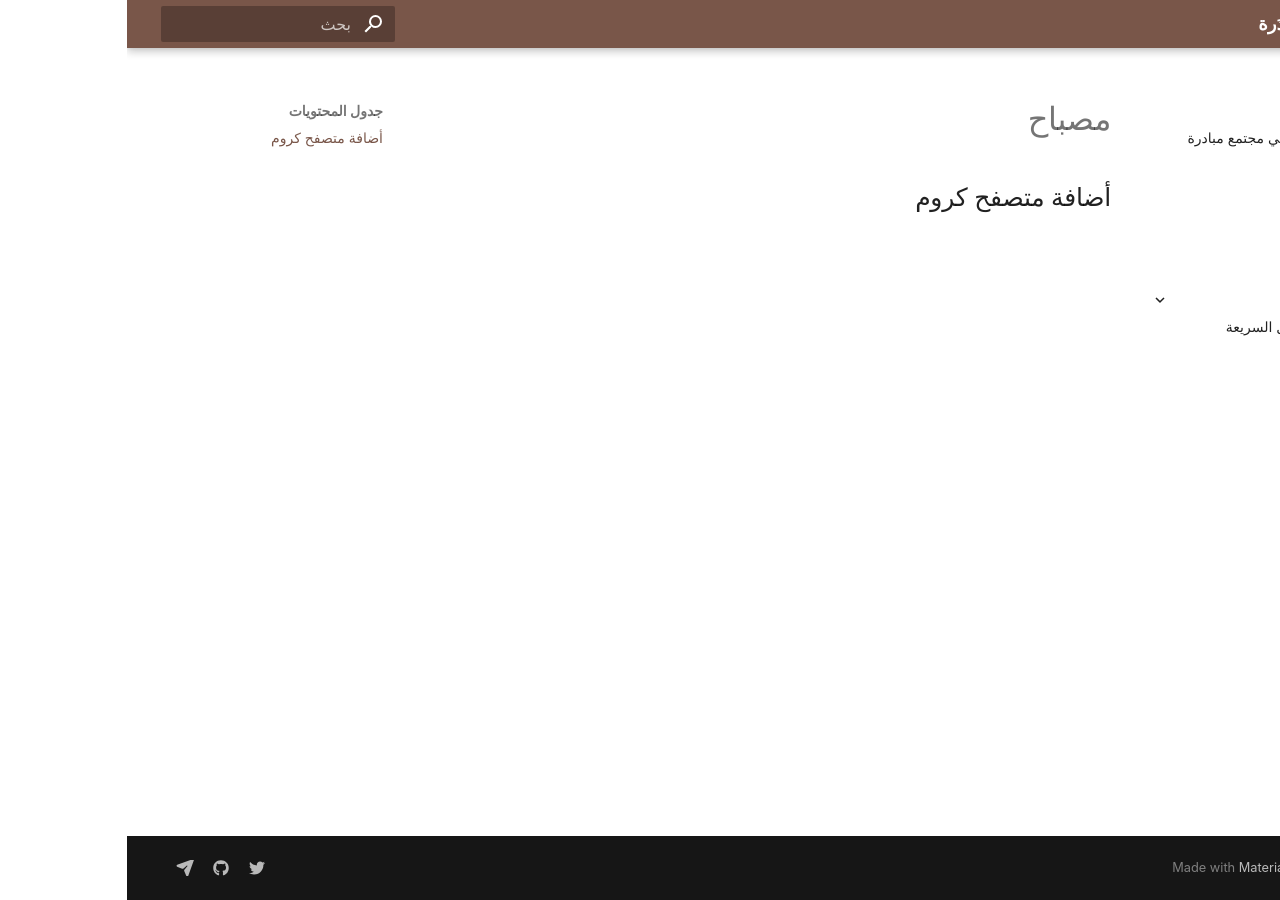
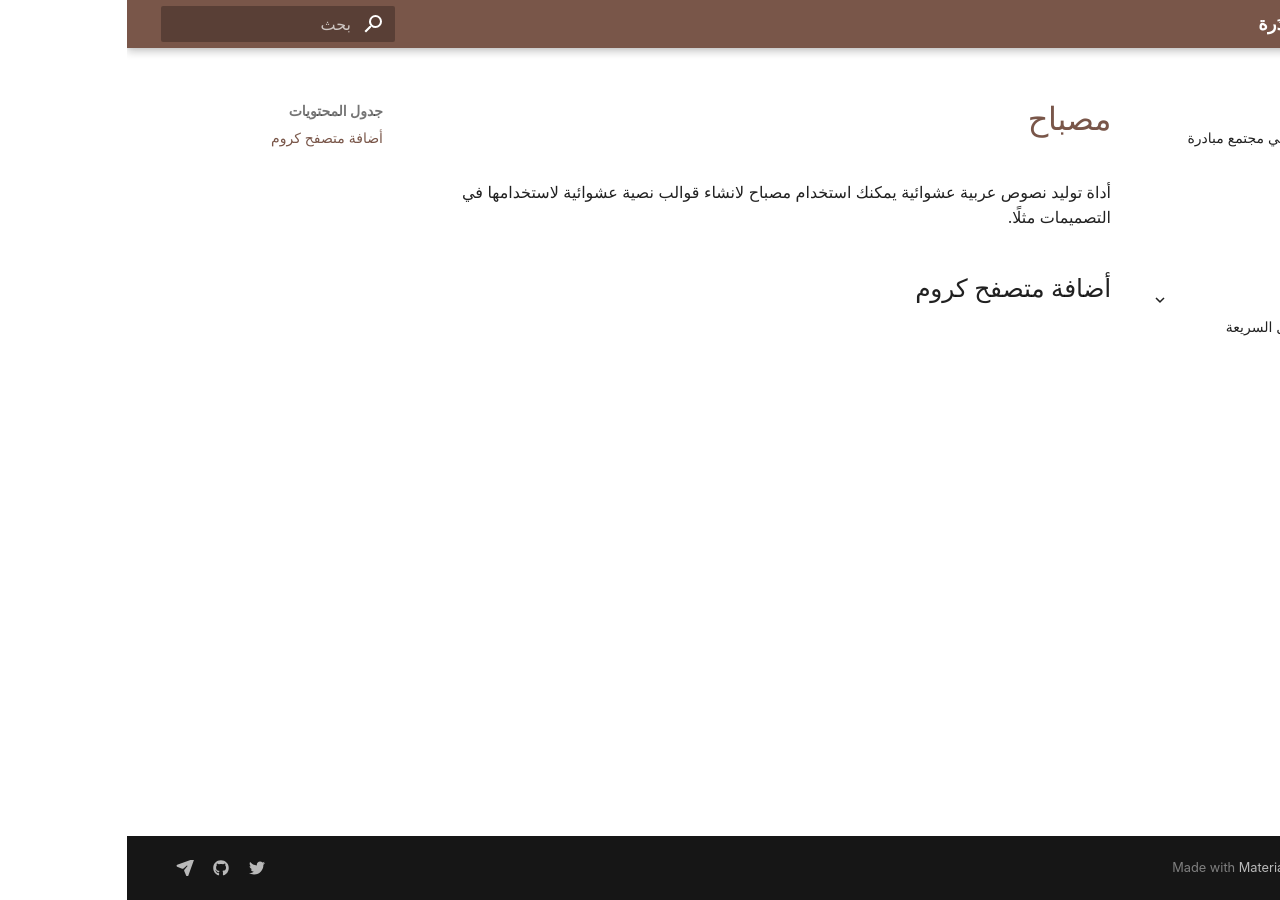
Before and after one commit to mobadarah/mobadarah.github.io, an MkDocs documentation site: the page built from docs/المشروعات/مصباح.md, in a window 1280 px wide. Built offline with MkDocs 1.6.1 and Material for MkDocs 9.7.7, drawn with Linux system fonts in a browser that asks for light colours; some web fonts are replaced.

Commit message:
fix ci workflow

```diff
--- a/docs/المشروعات/رتيب.md
+++ /dev/null
@@ -1 +0,0 @@
-# رتيب
--- a/docs/المشروعات/مصباح.md
+++ b/docs/المشروعات/مصباح.md
@@ -1,3 +1,7 @@
-# مصباح
+# [مصباح](https://mesba7.com)
+
+
+أداة توليد نصوص عربية عشوائية
+يمكنك استخدام مصباح لانشاء قوالب نصية عشوائية لاستخدامها في التصميمات مثلًا.
 
 ## أضافة متصفح كروم
```
Also changed, not shown: docs/المشروعات/أداة التشكيل السريعة.md (+2 -0 lines), docs/تجميعة.md (renamed from docs/التجميعات.md, +2 -2 lines), 1 other file.
